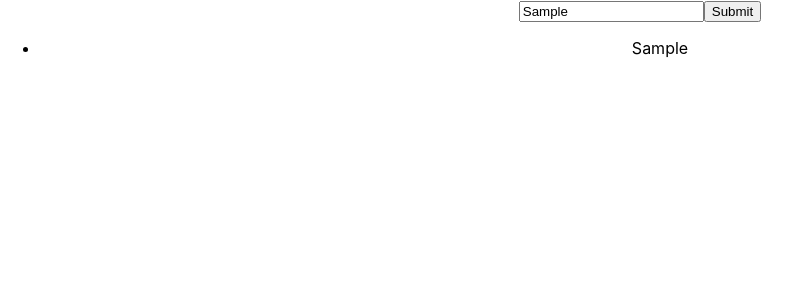
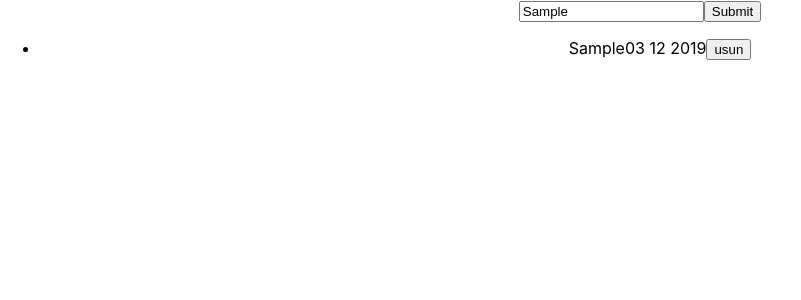
Before and after one commit to rafallukasik123/todolist, a React (Create React App) app: page / in a window 1280 px wide. Both pictures are taken after typing "Sample" into the empty fields and a click on the input "Submit". Shown: the top 300 px of the page, without its empty margins (0-801 px from the left). Built offline with nearby package versions, Linux system fonts and the light colour scheme.

Commit message:
dziala z data

```diff
--- a/src/komponenty/Wyswietlanie.js
+++ b/src/komponenty/Wyswietlanie.js
@@ -12,8 +12,19 @@ constructor(props){
 
 
   createTask(item){
-    return  <li key={item.key} onClick={() => this.props.usuwanie(item.key)}>
+
+    var today = new Date();
+    var dd = String(today.getDate()).padStart(2, '0');
+    var mm = String(today.getMonth() + 1).padStart(2, '0'); //January is 0!
+    var yyyy = today.getFullYear();
+
+    today = mm + ' ' + dd + ' ' + yyyy;
+
+    console.log(today);
+    return  <li key={item.key} >
     {item.tekst}
+    {today}
+    <input type="button" defaultValue="usun" onClick={() => this.props.usuwanie(item.key)} />
   </li>
   }
 
```
